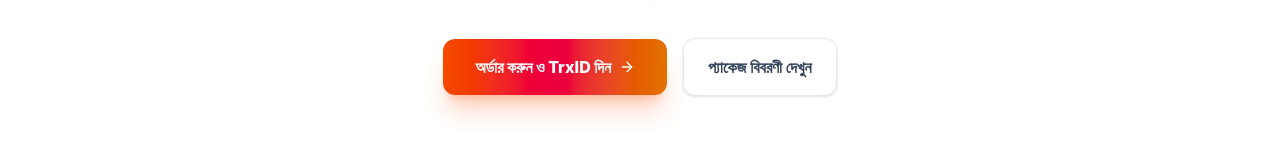
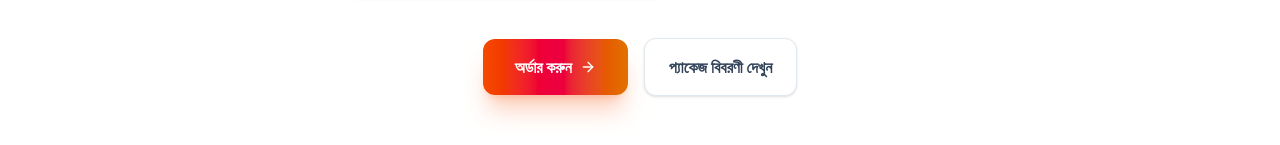
Before and after one commit to infoarthursean02-glitch/Expart-BD, a React (Vite) app: page / in a window 1280 px wide. Shown: the part 458-603 px from the top of the page. Built offline with nearby package versions, Linux system fonts and the light colour scheme; no server answers; a web font is replaced by a local one.

Commit message:
Update website

```diff
--- a/src/components/Hero.tsx
+++ b/src/components/Hero.tsx
@@ -72,7 +72,7 @@
             onClick={onOrderClick}
             className="w-full sm:w-auto px-8 py-4 rounded-xl bg-gradient-to-r from-orange-600 via-rose-600 to-amber-600 hover:from-orange-500 hover:to-amber-500 text-white font-extrabold text-sm sm:text-base shadow-xl shadow-orange-600/25 hover:shadow-orange-600/40 hover:scale-[1.02] active:scale-[0.98] transition-all flex items-center justify-center gap-2 cursor-pointer"
           >
-            <span>অর্ডার করুন ও TrxID দিন</span>
+            <span>অর্ডার করুন</span>
             <ArrowRight className="w-4 h-4" />
           </button>
 
--- a/src/utils/webContentStorage.ts
+++ b/src/utils/webContentStorage.ts
@@ -81,7 +81,7 @@
   heroSubtitle: 'Facebook Content Monetization Service · Expart BD',
   heroDescription: 'আপনার Facebook Content Monetization শুরু করার জন্য প্রয়োজনীয় সার্ভিস এখন এক প্যাকেজে। বিকাশ ও নগদ পেমেন্ট করে TrxID দিন এবং স্বয়ংক্রিয় ভেরিফিকেশনে সার্ভিস গ্রহণ করুন।',
   heroPriceBadge: 'প্যাকেজ মূল্য: মাত্র ৳২,৯৯৯ (এককালীন সার্ভিস ফি)',
-  heroButtonText: 'অর্ডার করুন ও TrxID দিন',
+  heroButtonText: 'অর্ডার করুন',
 
   // Why Us
   whyUsSectionTitle: 'কেন আমাদের ফেসবুক মনিটাইজেশন সার্ভিস বেছে নেবেন?',
```
